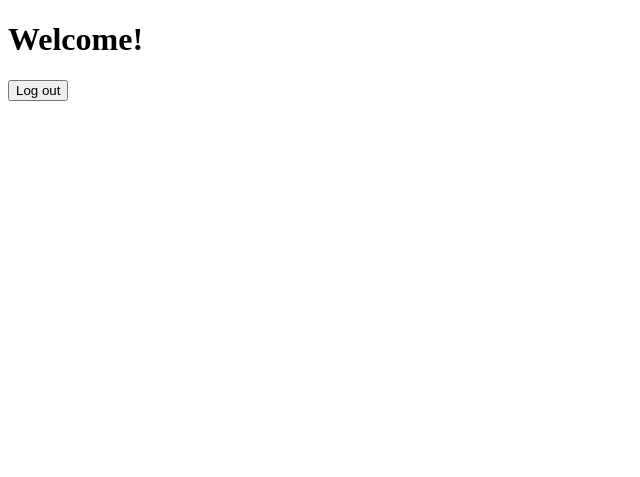
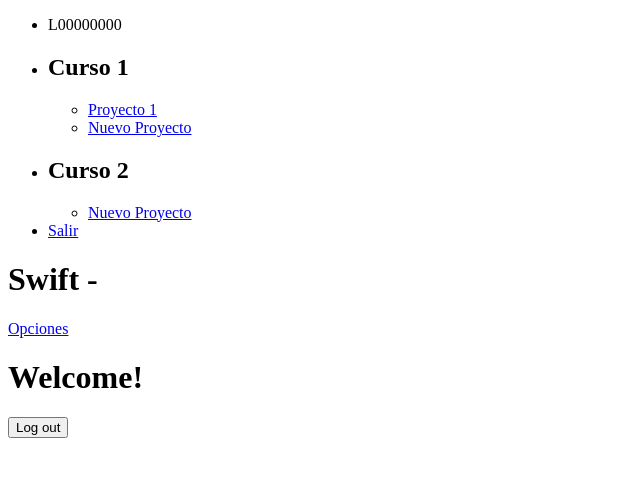
Before and after one commit to AliGhahraei/LearnIT, a Django app: page / in a window 1280 px wide. Shown: the top 477 px of the page, without its empty margins (0-640 px from the left). Run offline with Django 3.2, Linux system fonts and the light colour scheme; the visitor is signed in with stand-in values (Sample User, id 1); some libraries are stand-ins or nearby versions.

Commit message:
Ya tiene menu navegador pero el logout no sirve

```diff
--- a/learnIT/settings.py
+++ b/learnIT/settings.py
@@ -108,3 +108,8 @@
 
 STATIC_URL = '/static/'
 LOGIN_URL = '/login/'
+
+STATICFILES_DIRS = (
+    os.path.join(BASE_DIR, "static"),
+    '../static'
+)
--- a/principal/templates/principal/index.html
+++ b/principal/templates/principal/index.html
@@ -1,15 +1,61 @@
 <!DOCTYPE html>
 <html lang="es">
     <head>
-	<meta charset="UTF-8">
 	<title>Welcome!</title>
+        <meta charset="utf-8">
+        {% load staticfiles %}
+    <meta name="viewport" content="width=device-width, initial-scale=1">
+
+    <script src="{% static 'jquery-2.1.1.min.js' %}"></script>
+    <script src="{% static 'CodigoJQuery.js '%}"></script>
+
+    <link rel="stylesheet" href="{% static 'jqueryMobile/jquery.mobile-1.4.5.min.css' %}">
+    <script src="{% static 'jqueryMobile/jquery.mobile-1.4.5.min.js' %}"></script>
+
+    <link rel="stylesheet" href="{% static 'estilo.css' %}">
     </head>
     <body>
 	<div>
-            <h1>Welcome!</h1>
+    <!--mainPage-->
+    <div data-role="page" id="mainPage">
+
+        <!--panelUsuario-->
+        <div data-role="panel" id="panelUsuario" data-display="overlay">
+            <ul data-role="listview">
+                <li>
+                    <p>L00000000</p>
+                </li>
+                <li data-role="collapsible" data-iconpos="right" data-inset="false">
+                    <h2>Curso 1</h2>
+                    <ul data-role="listview">
+                        <li><a href="menuProyecto.html" data-ajax="false">Proyecto 1</a></li>
+                        <li><a href="nuevoProyecto.html" data-ajax="false">Nuevo Proyecto</a></li>
+                    </ul>
+                </li>
+                <li data-role="collapsible" data-iconpos="right" data-inset="false">
+                    <h2>Curso 2</h2>
+                    <ul data-role="listview">
+                        <li><a href="nuevoProyecto.html" data-ajax="false">Nuevo Proyecto</a></li>
+                    </ul>
+                </li>
+                <li data-icon="delete"><a href="index.html" data-ajax="false">Salir</a></li>
+            </ul> <!--listview-->
+        </div> <!--Panel-->
+
+        <div data-role="header">
+            <h1>Swift - </h1>
+            <a href="#panelUsuario" data-icon="bullets">Opciones</a>
+        </div><!-- /header -->
+
+        <div role="main" class="ui-content">
+        <h1>Welcome!</h1>
             <form action="/login/logout">
                 <input type="submit" value="Log out">
             </form>
+        </div><!-- /content -->
+
+    </div> <!--/mainPage-->
+
         </div>
     </body>
 </html>
```
